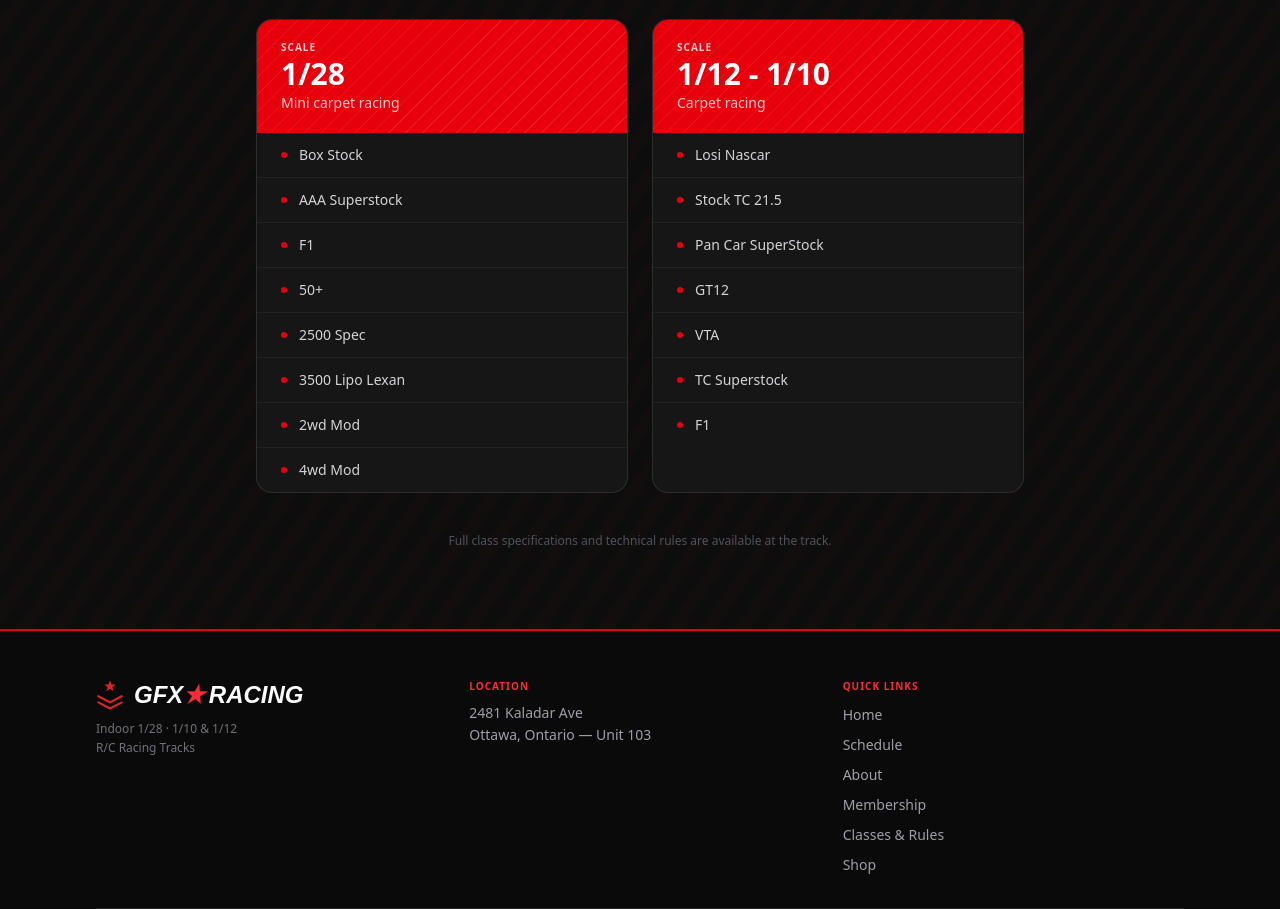
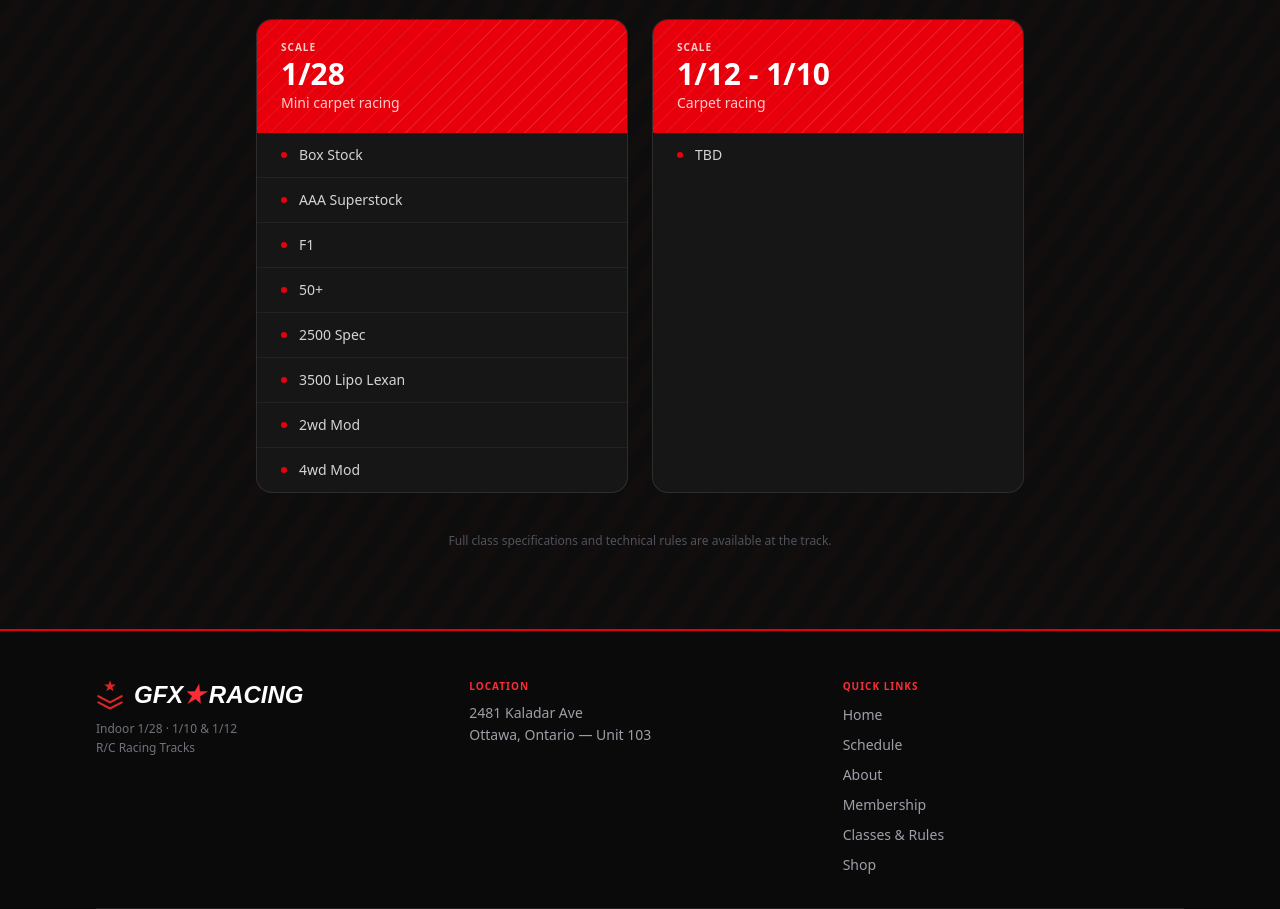
Before and after one commit to skyt0ss/gfxracing, a React (Vite) app: page / in a window 1280 px wide. Shown: the part 4300-5209 px from the top of the page. Built offline with nearby package versions, Linux system fonts and the light colour scheme; a web font is replaced by a local one.

Commit message:
Remove specific classes from CLASSES_1_10_1_12

```diff
--- a/src/sections/ClassesSection.tsx
+++ b/src/sections/ClassesSection.tsx
@@ -10,13 +10,7 @@ const CLASSES_1_28 = [
 ] as const;
 
 const CLASSES_1_10_1_12 = [
-  'Losi Nascar',
-  'Stock TC 21.5',
-  'Pan Car SuperStock',
-  'GT12',
-  'VTA',
-  'TC Superstock',
-  'F1',
+  'TBD'
 ] as const;
 
 interface ScaleCardProps {
```
